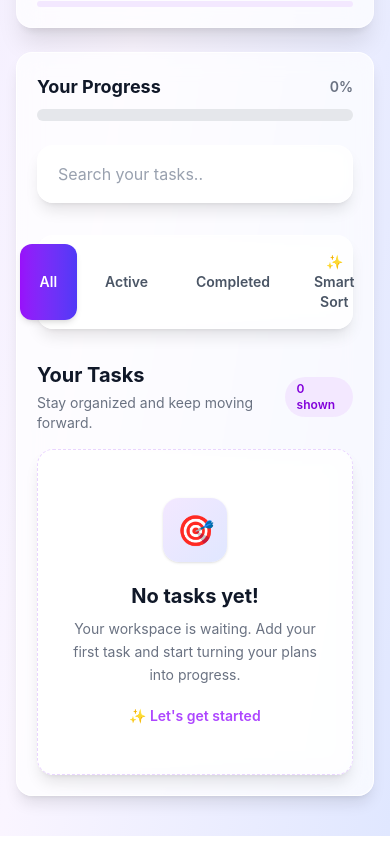
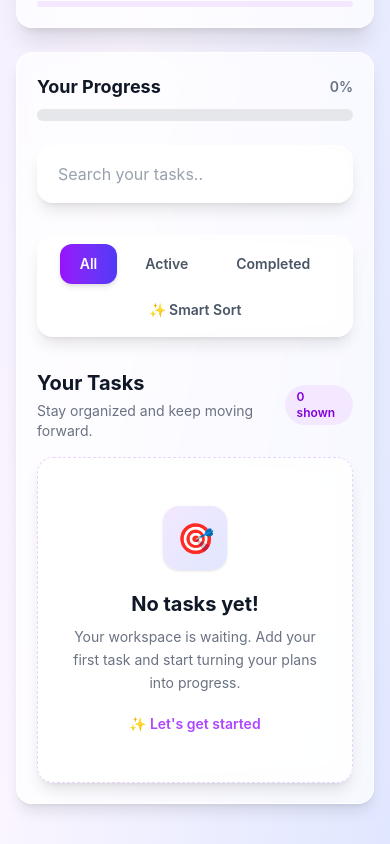
Before and after one commit to Anshika-404/smart-task-manager, a React (Vite) app: page / in a window 390 px wide. Shown: the part 1472-2316 px from the top of the page. Built offline with nearby package versions, Linux system fonts and the light colour scheme.

Commit message:
error correction
Fix responsive filter layout

```diff
--- a/src/App.tsx
+++ b/src/App.tsx
@@ -258,7 +258,7 @@ function App() {
               )}
           </div>
 
-          <div className={`mt-8 flex justify-center gap-2 rounded-2xl border p-2 shadow-lg backdrop-blur-md transition-all duration-500 ${
+          <div className={`mt-8 flex flex-wrap justify-center gap-2 rounded-2xl border p-2 shadow-lg backdrop-blur-md transition-all duration-500 ${
             darkMode ? "border-slate-700/50 bg-slate-900/80" : "border-white/40 bg-white/60"
           }`}>
             <button onClick={() =>
```
